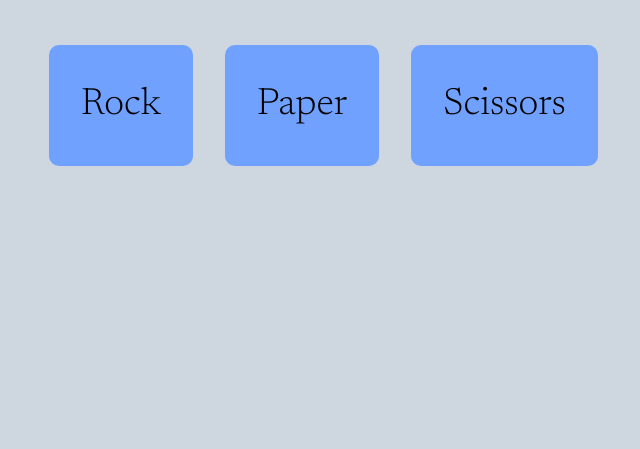
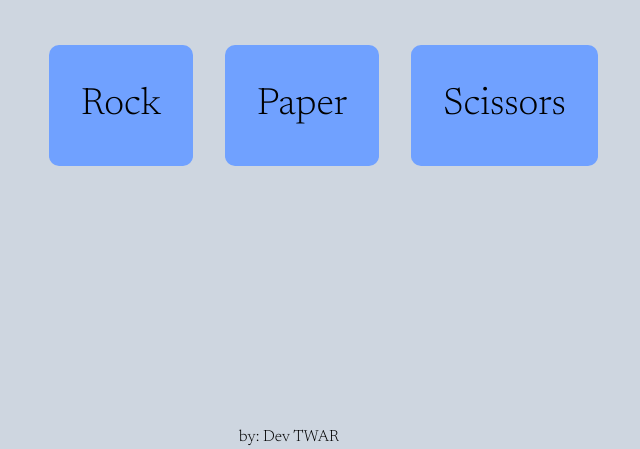
Before and after one commit to TWOdunlami/RPSgame, a plain HTML site: page index.html in a window 1280 px wide. Shown: the part 351-800 px from the top of the page, without its empty margins (351-991 px from the left). Drawn offline with nearby package versions, Linux system fonts and the light colour scheme.

Commit message:
skeletal footer created, styling complete.

```diff
--- a/index.html
+++ b/index.html
@@ -51,9 +51,8 @@
 
 		<!--Reload the game -->
 		<button class="reload"></button>
-
-	</section>
  </section>
+ <footer>by: Dev TWAR</footer>
  <script src="main.js"></script>
 </body>
 </html>
--- a/style.css
+++ b/style.css
@@ -81,6 +81,15 @@
 	margin-top: 20px;
 	font-size: 1.2rem;
 }
+footer {
+	position: fixed;
+	left: 0;
+	bottom: 0;
+	width: 100%;
+	background-color: var(--main-color);
+	color: black;
+	text-align: center;
+  }
 
 /* Responsive Design */
 @media screen and (max-width: 612px)
```
